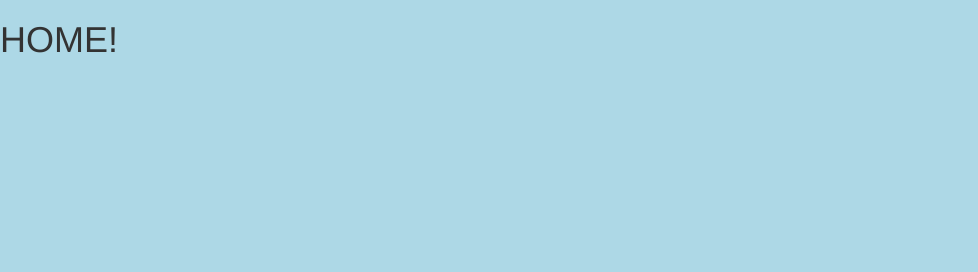
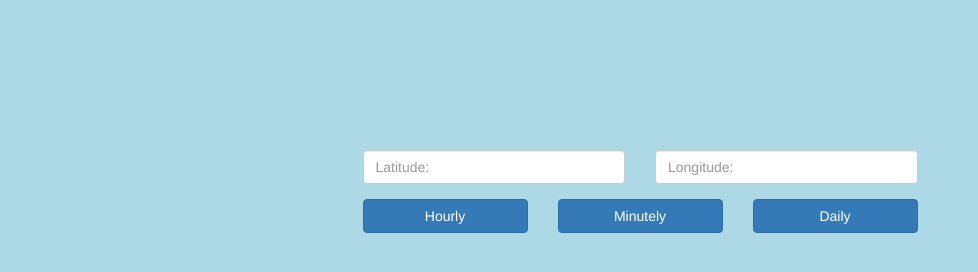
Before and after one commit to dfparra/ngweather, a plain HTML site: page public/html/index.html in a window 1280 px wide. Shown: the whole page, without its empty margins (0-978 px from the left). Drawn offline with nearby package versions, Linux system fonts and the light colour scheme; some packages are replaced by stand-ins of ours; files that its build step writes are made by us from their sources; files whose address does not match are found by name.

Commit message:
completed home view layout

```diff
--- a/public/html/views/home.html
+++ b/public/html/views/home.html
@@ -1 +1,22 @@
-<h1>HOME!</h1>
+<div class="container" style='margin-top: 150px;'>
+  <div class="row">
+    <div class="form-group col-md-3 col-md-offset-3">
+        <input type="text" class="form-control" placeholder="Latitude:">
+    </div>
+    <div class="form-group col-md-3">
+        <input type="text" class="form-control" placeholder="Longitude:">
+    </div>
+
+  </div>
+  <div class="row">
+    <div class="col-md-2 col-md-offset-3">
+      <a href="#/hourly" class="btn btn-primary btn-block">Hourly</a>
+    </div>
+    <div class="col-md-2">
+      <a href="#/minutely" class="btn btn-primary btn-block">Minutely</a>
+    </div>
+    <div class="col-md-2">
+      <a href="#/daily" class="btn btn-primary btn-block">Daily</a>
+    </div>
+  </div>
+</div>
```
